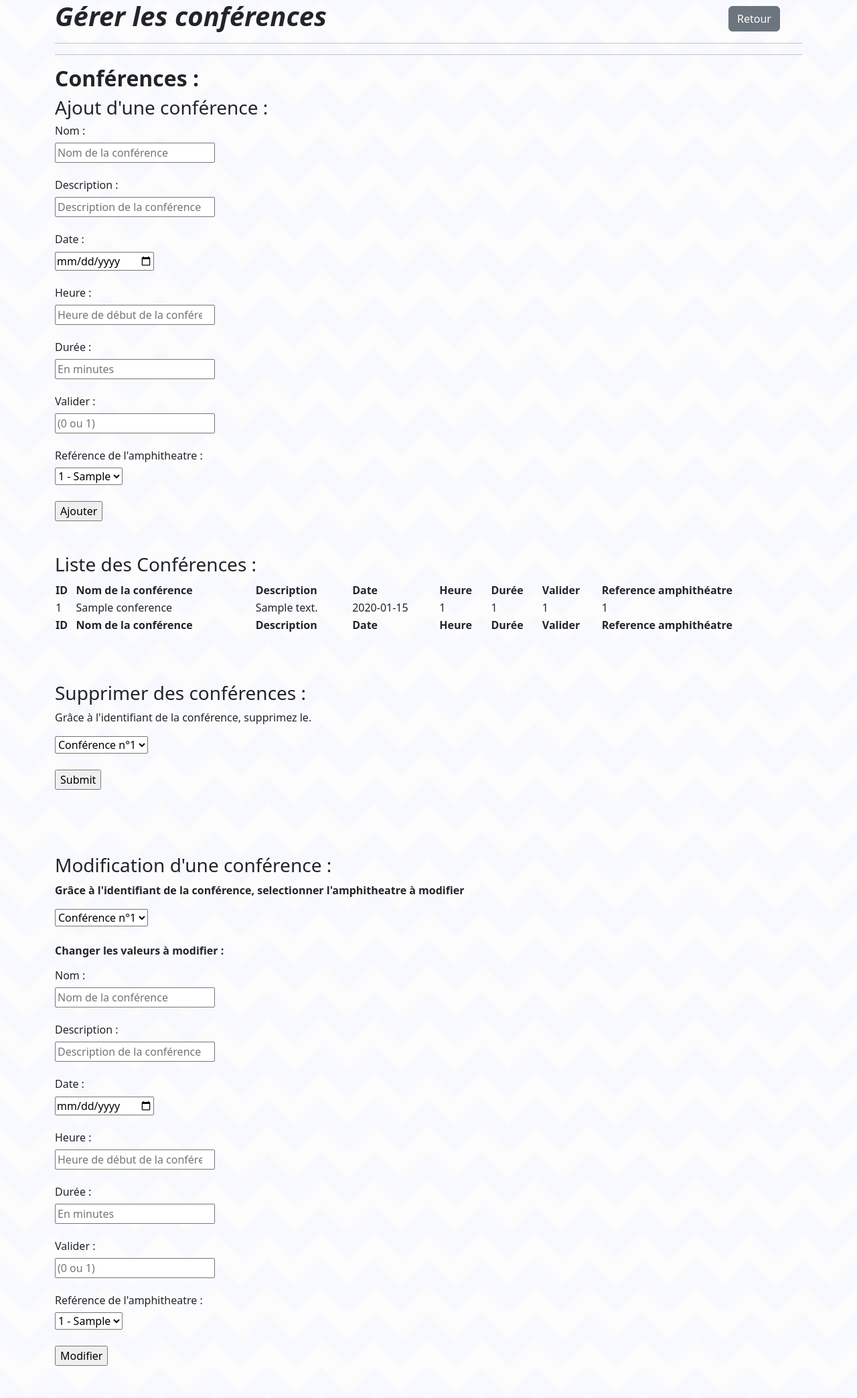
After one commit to TRAN-Ki/ktnslrhls-hsp, a PHP site: page /vue/panelAdmin/conference.php in a window 1280 px wide. The commit adds this page. Shown: the whole page at 67% size. Run offline with PHP 8.4, Linux system fonts and the light colour scheme; tables that the repository leaves empty hold one stand-in row (values such as "Sample post"); some libraries are stand-ins or nearby versions.

Commit message:
add: conférence crud for admin and user + link in homeadmin & index

```diff
--- a/index.php
+++ b/index.php
@@ -179,7 +179,7 @@
                     }
                     if (response === "admin") {
                         console.log("compte administrateur")
-                        window.location.href = "vue/vue-utilisateur.php";
+                        window.location.href = "vue/panelAdmin/homeAdmin.php";
                     }
                     else {
                         console.log("error")
--- a/src/modele/Amphitheatre.php
+++ b/src/modele/Amphitheatre.php
@@ -77,7 +77,6 @@ class Amphitheatre
         $sel = $bdd->getBdd()->prepare("SELECT * FROM amphitheatre");
         $sel->execute();
         $result = $sel->fetchAll();
-        echo "Affichage de la table amphiteatre";
         return $result;
 
     }
--- /dev/null
+++ b/src/modele/Conference.php
@@ -0,0 +1,206 @@
+<?php
+
+class Conference
+{
+
+    private $id;
+    private $nom;
+    private $description;
+    private $dateconf;
+    private $heure;
+    private $duree;
+    private $valider;
+    private $refamphitheatre;
+
+    public function __construct(array $donnees){
+        $this->hydrate($donnees);
+
+    }
+
+    public function hydrate(array $donnees){
+        foreach ($donnees as $key => $value)
+        {
+            $method = 'set'.ucfirst($key);
+
+            if (method_exists($this, $method))
+            {
+                $this->$method($value);
+            }
+        }
+    }
+
+    /**
+     * @return mixed
+     */
+    public function getId()
+    {
+        return $this->id;
+    }
+
+    /**
+     * @param mixed $id
+     */
+    public function setId($id): void
+    {
+        $this->id = $id;
+    }
+
+    /**
+     * @return mixed
+     */
+    public function getNom()
+    {
+        return $this->nom;
+    }
+
+    /**
+     * @param mixed $nom
+     */
+    public function setNom($nom): void
+    {
+        $this->nom = $nom;
+    }
+
+    /**
+     * @return mixed
+     */
+    public function getDescription()
+    {
+        return $this->description;
+    }
+
+    /**
+     * @param mixed $description
+     */
+    public function setDescription($description): void
+    {
+        $this->description = $description;
+    }
+
+    /**
+     * @return mixed
+     */
+    public function getDateConf()
+    {
+        return $this->dateconf;
+    }
+
+    /**
+     * @param mixed $dateconf
+     */
+    public function setDateConf($dateconf): void
+    {
+        $this->dateconf = $dateconf;
+    }
+
+    /**
+     * @return mixed
+     */
+    public function getHeure()
+    {
+        return $this->heure;
+    }
+
+    /**
+     * @param mixed $heure
+     */
+    public function setHeure($heure): void
+    {
+        $this->heure = $heure;
+    }
+
+    /**
+     * @return mixed
+     */
+    public function getDuree()
+    {
+        return $this->duree;
+    }
+
+    /**
+     * @param mixed $duree
+     */
+    public function setDuree($duree): void
+    {
+        $this->duree = $duree;
+    }
+
+    /**
+     * @return mixed
+     */
+    public function getValider()
+    {
+        return $this->valider;
+    }
+
+    /**
+     * @param mixed $valider
+     */
+    public function setValider($valider): void
+    {
+        $this->valider = $valider;
+    }
+
+    /**
+     * @return mixed
+     */
+    public function getRefAmphitheatre()
+    {
+        return $this->refamphitheatre;
+    }
+
+    /**
+     * @param mixed $refamphitheatre
+     */
+    public function setRefAmphitheatre($refamphitheatre): void
+    {
+        $this->refamphitheatre = $refamphitheatre;
+    }
+
+
+    public function selectConference($bdd){
+
+        $sel = $bdd->getBdd()->prepare("SELECT * FROM conference");
+        $sel->execute();
+        $result = $sel->fetchAll();
+        return $result;
+
+    }
+
+    public function addConference($bdd){
+
+        $add = $bdd->getBdd()->prepare("INSERT INTO conference (nom, description, date_conf, heure, duree, valider, ref_amphitheatre) VALUES (:nom, :description, :date, :heure, :duree, :valider, :ref)");
+        $add->execute(array(
+            'nom'=>$this->getNom(),
+            'description'=>$this->getDescription(),
+            'date'=>$this->getDateConf(),
+            'heure'=>$this->getHeure(),
+            'duree'=>$this->getDuree(),
+            'valider'=>$this->getValider(),
+            'ref'=>$this->getRefAmphitheatre()
+        ));
+    }
+
+    public function editConference(){
+        $bdd = new Database();
+        $edit = $bdd->getBdd()->prepare("UPDATE conference SET nom = :nom, description = :description, date_conf = :date, heure = :heure, duree = :duree, valider = :valider, ref_amphitheatre = :ref WHERE id_conference = :id");
+        $edit->execute(array(
+            'nom'=>$this->getNom(),
+            'description'=>$this->getDescription(),
+            'date'=>$this->getDateConf(),
+            'heure'=>$this->getHeure(),
+            'duree'=>$this->getDuree(),
+            'valider'=>$this->getValider(),
+            'ref'=>$this->getRefAmphitheatre(),
+            'id'=>$this->getId()
+        ));
+    }
+
+    public function deleteConference(){
+        $bdd = new Database();
+        $del = $bdd->getBdd()->prepare("DELETE FROM conference WHERE id_conference = :id");
+        $del->execute(array(
+            'id'=>$this->getId()
+        ));
+    }
+}
--- a/src/traitement/traitement-register.php
+++ b/src/traitement/traitement-register.php
@@ -17,7 +17,6 @@ $user = new Utilisateur(array(
 session_start();
 
 try {
-    //TODO: à mettre en méthode
 
     $res = $user->testRegister($bdd);
 
--- /dev/null
+++ b/vue/panelAdmin/conference.php
@@ -0,0 +1,190 @@
+<?php
+require_once '../../src/bdd/Database.php';
+require_once '../../src/modele/Amphitheatre.php';
+require_once '../../src/modele/Conference.php';
+
+
+session_start();
+
+?>
+
+
+<!DOCTYPE html>
+<html>
+<head>
+    <meta charset="utf-8">
+    <link rel="stylesheet" href="../assets/css/styles.css">
+    <script src="https://ajax.googleapis.com/ajax/libs/jquery/3.6.1/jquery.min.js"></script>
+    <script type="text/javascript" charset="utf8" src="https://cdn.datatables.net/1.11.4/js/jquery.dataTables.js"></script>
+    <link href="https://cdn.jsdelivr.net/npm/select2@4.1.0-rc.0/dist/css/select2.min.css" rel="stylesheet" />
+    <script src="https://cdn.jsdelivr.net/npm/select2@4.1.0-rc.0/dist/js/select2.min.js"></script>
+    <script src="https://ajax.googleapis.com/ajax/libs/jquery/3.6.0/jquery.min.js"></script>
+    <link rel="stylesheet" type="text/css" href="https://cdn.datatables.net/1.11.4/css/jquery.dataTables.css">
+    <link href="https://cdn.jsdelivr.net/npm/bootstrap@5.2.1/dist/css/bootstrap.min.css" rel="stylesheet"
+          integrity="sha384-iYQeCzEYFbKjA/T2uDLTpkwGzCiq6soy8tYaI1GyVh/UjpbCx/TYkiZhlZB6+fzT" crossorigin="anonymous">
+    <script src="https://cdn.jsdelivr.net/npm/bootstrap@5.2.1/dist/js/bootstrap.bundle.min.js"
+            integrity="sha384-u1OknCvxWvY5kfmNBILK2hRnQC3Pr17a+RTT6rIHI7NnikvbZlHgTPOOmMi466C8"
+            crossorigin="anonymous"></script>
+
+    <title>Gestion des conférences</title>
+
+    <style>
+        body {
+            background-color: #fcfcfc;
+            background-image:  linear-gradient(135deg, #f8f8ff 25%, transparent 25%), linear-gradient(225deg, #f8f8ff 25%, transparent 25%), linear-gradient(45deg, #f8f8ff 25%, transparent 25%), linear-gradient(315deg, #f8f8ff 25%, #fcfcfc 25%);
+            background-position:  40px 0, 40px 0, 0 0, 0 0;
+            background-size: 80px 80px;
+            background-repeat: repeat;
+        }
+    </style>
+
+</head>
+
+<body>
+<div class="container">
+    <div class="content">
+        <h1><strong><i>Gérer les conférences</i></strong>&emsp;&emsp;&emsp;&emsp;&emsp;&emsp;&emsp;&emsp;&emsp;&emsp;&emsp;&emsp;&emsp;&emsp;&emsp;<a href="homeAdmin.php"><button class="btn btn-secondary" type="button">Retour</button></a></h1>
+        <hr>
+        <hr>
+        <h2><strong>Conférences :</strong></h2>
+        <h3>Ajout d'une conférence : </h3>
+
+        <form action="../../src/traitement/add_conference.php" method="post">
+            <h6>Nom : </h6>
+            <input type="text" name="nom" placeholder="Nom de la conférence"> <br><br>
+            <h6>Description : </h6>
+            <input type="text" name="desc" placeholder="Description de la conférence"> <br><br>
+            <h6>Date : </h6>
+            <input type="date" name="date" placeholder="Date de la conférence"> <br><br>
+            <h6>Heure : </h6>
+            <input type="number" name="heure" placeholder="Heure de début de la conférence"> <br><br>
+            <h6>Durée : </h6>
+            <input type="number" name="duree" placeholder="En minutes"> <br><br>
+            <h6>Valider : </h6>
+            <input type="number" name="valider" placeholder="(0 ou 1)"> <br><br>
+            <h6>Reférence de l'amphitheatre :</h6>
+            <?php
+
+            $bdd = new Database();
+            $amphi = new Amphitheatre(array());
+
+            $result = $amphi->selectAmphitheatre($bdd);
+
+            ?>
+            <select name="ref">
+                <option value="<?php echo $result[0]['id_amphitheatre'] ?>"><?php echo $result[0]['id_amphitheatre'].' - '.$result[0]['libelle']; ?></option>
+            </select> <br><br>
+            <input type="submit" value="Ajouter">
+        </form>
+        <br><br>
+        <h3>Liste des Conférences :</h3>
+        <?php
+
+        $conf = new Conference(array());
+        $bdd = new Database();
+        $res = $conf->selectConference($bdd);
+        ?>
+        <script type="text/javascript">
+            $(document).ready( function () {
+                $('#table').DataTable()
+            } );
+        </script>
+        <table id="table" class="display" style="width:100%">
+            <thead>
+            <tr>
+                <th>ID</th>
+                <th>Nom de la conférence</th>
+                <th>Description</th>
+                <th>Date</th>
+                <th>Heure</th>
+                <th>Durée</th>
+                <th>Valider</th>
+                <th>Reference amphithéatre</th>
+            </tr>
+            </thead>
+            <tbody>
+            <?php foreach ($res as $value){ ?>
+                <tr>
+                    <td><?php echo $value['id_conference'];?></td>
+                    <td><?php echo $value['nom'];?></td>
+                    <td><?php echo $value['description'];?></td>
+                    <td><?php echo $value['date_conf'];?></td>
+                    <td><?php echo $value['heure'];?></td>
+                    <td><?php echo $value['duree'];?></td>
+                    <td><?php echo $value['valider'];?></td>
+                    <td><?php echo $value['ref_amphitheatre'];?></td>
+                </tr>
+            <?php } ?>
+            </tbody>
+            <tfoot>
+            <tr>
+                <th>ID</th>
+                <th>Nom de la conférence</th>
+                <th>Description</th>
+                <th>Date</th>
+                <th>Heure</th>
+                <th>Durée</th>
+                <th>Valider</th>
+                <th>Reference amphithéatre</th>
+            </tr>
+            </tfoot>
+        </table>
+        <br> <br>
+        <form action="../../src/traitement/delete_conference.php" method="post">
+            <br>
+            <h3>Supprimer des conférences : </h3>
+            <p>Grâce à l'identifiant de la conférence, supprimez le.</p>
+            <select class="js2" name="id" id="id">
+                <?php
+                foreach ($res as $value){
+                    ?>
+                    <option value="<?php echo $value['id_conference'] ?>">Conférence n°<?php echo $value['id_conference'];?></option>
+                    <?php
+                }
+                ?>
+            </select>
+            <br><br>
+            <input type="submit">
+        </form>
+        <br><br>
+    </div>
+    <br>
+    <div>
+        <br>
+        <h3>Modification d'une conférence : </h3>
+        <form action="../../src/traitement/edit_conference.php" method="post">
+            <strong><p>Grâce à l'identifiant de la conférence, selectionner l'amphitheatre à modifier</p></strong>
+            <select class="js2" name="id" id="id">
+                <?php
+                foreach ($res as $value){
+                    ?>
+                    <option value="<?php echo $value['id_conference']  ?>">Conférence n°<?php echo $value['id_conference'];?></option>
+                    <?php
+                }
+                ?>
+            </select>
+            <br><br>
+            <strong><p>Changer les valeurs à modifier : </p></strong>
+
+            <h6>Nom : </h6>
+            <input type="text" name="nom" placeholder="Nom de la conférence"> <br><br>
+            <h6>Description : </h6>
+            <input type="text" name="desc" placeholder="Description de la conférence"> <br><br>
+            <h6>Date : </h6>
+            <input type="date" name="date" placeholder="Date de la conférence"> <br><br>
+            <h6>Heure : </h6>
+            <input type="number" name="heure" placeholder="Heure de début de la conférence"> <br><br>
+            <h6>Durée : </h6>
+            <input type="number" name="duree" placeholder="En minutes"> <br><br>
+            <h6>Valider : </h6>
+            <input type="number" name="valider" placeholder="(0 ou 1)"> <br><br>
+            <h6>Reférence de l'amphitheatre :</h6>
+            <select name="ref">
+                <option value="<?php echo $result[0]['id_amphitheatre'] ?>"><?php echo $result[0]['id_amphitheatre'].' - '.$result[0]['libelle']; ?></option>
+            </select> <br><br>
+            <input type="submit" value="Modifier">
+        </form>
+    </div>
+</div>
+<br><br>
+</body>
--- a/vue/panelAdmin/homeAdmin.php
+++ b/vue/panelAdmin/homeAdmin.php
@@ -132,6 +132,9 @@ else if ($_SESSION['isAdmin'] == 1){
                 </ul>
 
                 <div class="text-end">
+                    <a href="conference.php">
+                        <button class="btn btn-secondary btn-sm">Gestion "Conférences"</button>
+                    </a>
                     <a href="hopital.php">
                         <button class="btn btn-secondary btn-sm">Gestion "Hôpitaux"</button>
                     </a>
```
Also changed, not shown: src/traitement/add_conference.php (added, +18 -0 lines), src/traitement/delete_conference.php (added, +12 -0 lines), src/traitement/edit_conference.php (added, +19 -0 lines), vue/conference-utilisateur.php (added, +190 -0 lines), vue/inscription-conf.php (added, +8 -0 lines), vue/vue-utilisateur.php (+60 -0 lines).
